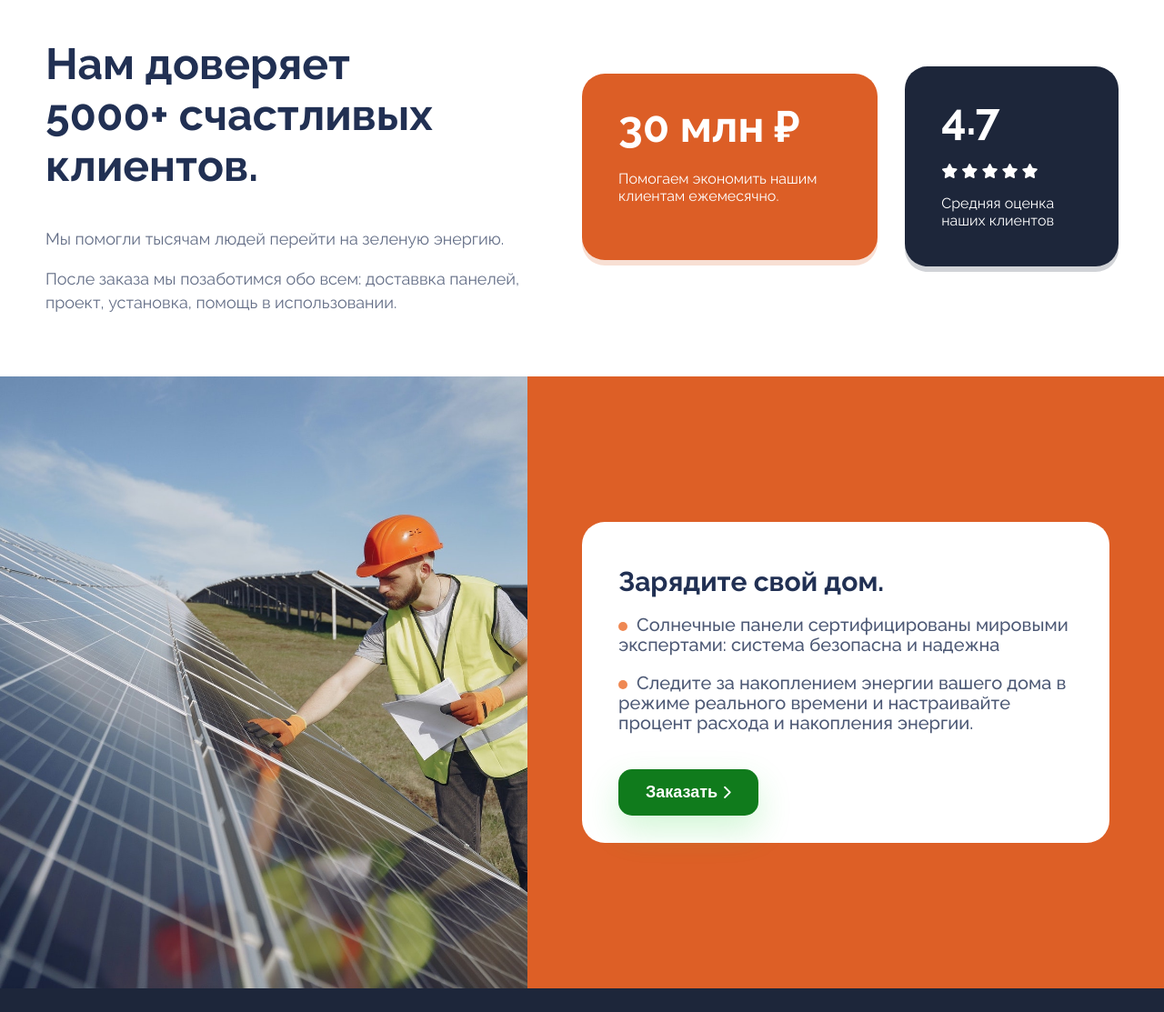
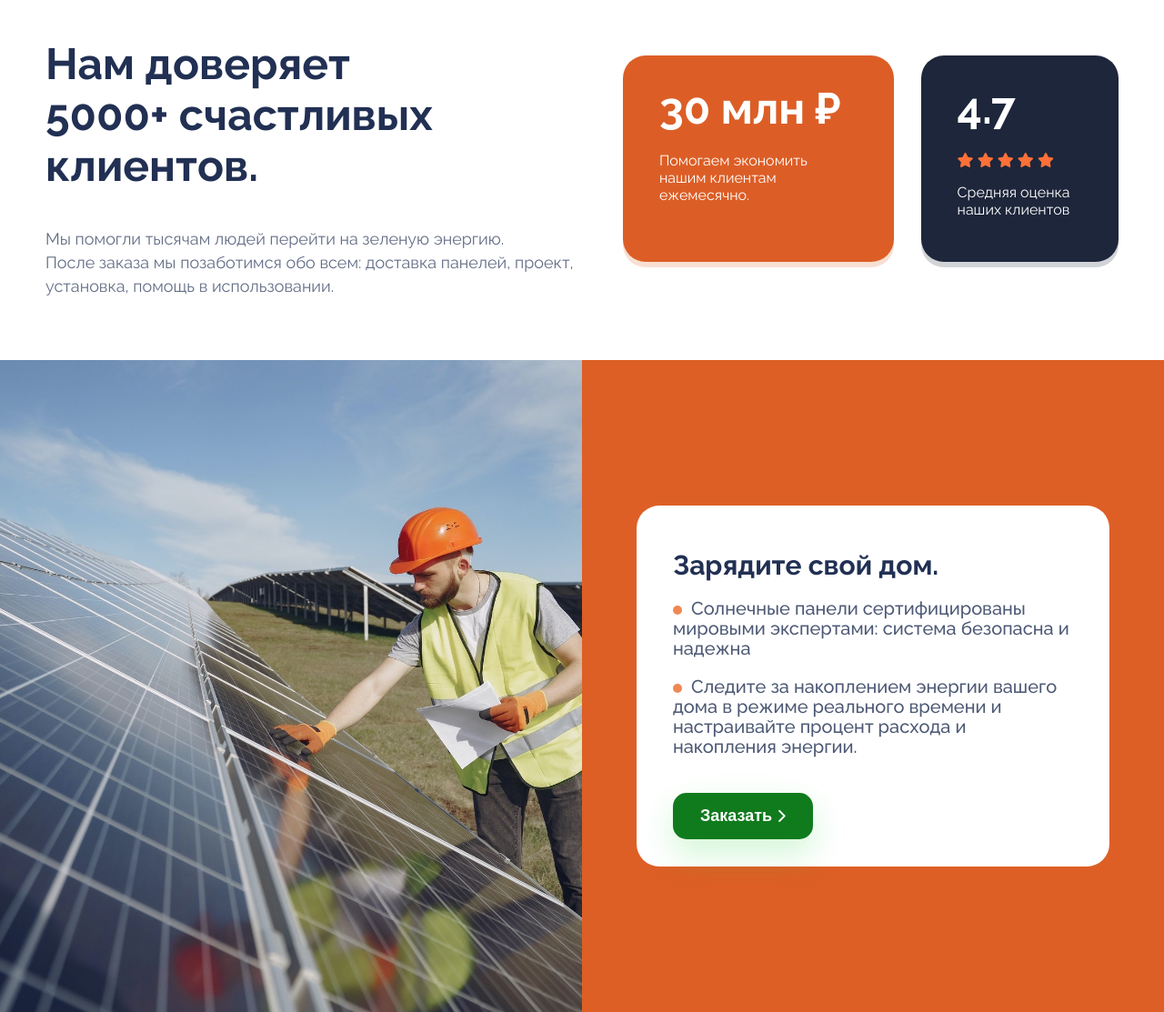
Before and after one commit to KrutoiAlik/green-corp-landing, a plain HTML site: page index.html in a window 1280 px wide. Shown: the part 1321-2434 px from the top of the page at 91% size. Drawn offline with nearby package versions, Linux system fonts and the light colour scheme.

Commit message:
Small fixes

```diff
--- a/index.html
+++ b/index.html
@@ -59,8 +59,8 @@
         <div class="features__feedback">
             <div class="features__feedback-left">
                 <h2>Нам доверяет <br />5000+ счастливых клиентов.</h2>
-                <p>Мы помогли тысячам людей перейти на зеленую энергию.</p>
-                <p>После заказа мы позаботимся обо всем: доставвка панелей, проект, установка, помощь в использовании.
+                <p>Мы помогли тысячам людей перейти на зеленую энергию.<br />
+                    После заказа мы позаботимся обо всем: доставка панелей, проект, установка, помощь в использовании.
                 </p>
             </div>
             <div class="features__feedback-right">
@@ -90,7 +90,8 @@
             <div class="promo__card">
                 <h2>Зарядите свой дом.</h2>
                 <p>Солнечные панели сертифицированы мировыми экспертами: система безопасна и надежна</p>
-                <p>Следите за накоплением энергии вашего дома в режиме реального времени и настраивайте процент расхода и накопления энергии.</p>
+                <p>Следите за накоплением энергии вашего дома в режиме реального времени и настраивайте процент расхода
+                    и накопления энергии.</p>
                 <div class="promo__buttons">
                     <button class="promo__button">Заказать<i class="fa-solid fa-chevron-right"></i></button>
                 </div>
--- a/main.css
+++ b/main.css
@@ -143,16 +143,11 @@ button {
 }
 
 .features__feedback {
-    display: grid;
-    grid-template-columns: repeat(2, 1fr);
-}
-
-.features__feedback div {
-    border-radius: 10px;
+    display: flex;
 }
 
 .features__feedback .features__feedback-left {
-    padding-right: 10px;
+    margin-right: 50px;
 }
 
 .features__feedback .features__feedback-left h2 {
@@ -167,7 +162,6 @@ button {
 
 .features__feedback .features__feedback-right {
     display: flex;
-    justify-content: center;
     align-items: center;
     color: #fff;
 }
@@ -176,7 +170,7 @@ button {
     padding: 30px 40px 25px;
     color: #fff;
     border-radius: 25px;
-    min-height: 150px;
+    height: 50%;
 }
 
 .features__feedback .features__box h3 {
@@ -187,13 +181,17 @@ button {
 
 .features__feedback-right .features__savings-box {
     background: #dc5e26;
-    box-shadow: 0px 6px rgb(221 95 38 / 20%);
+    box-shadow: 0px 6px 0 rgb(221 95 38 / 20%);
     margin-right: 30px;
 }
 
 .features__feedback-right .features__rate-box {
     background: #1D263A;
-    box-shadow: 0px 6px rgb(29 38 58 / 20%);
+    box-shadow: 0px 6px 0 rgb(29 38 58 / 20%);
+}
+
+.stars {
+  color: #ff7039;
 }
 
 .promo {
@@ -201,14 +199,14 @@ button {
 }
 
 .promo__image {
-    flex: 1;
-    background: url('./img/promo.jpg');
+    background-image: url('img/promo.jpg');
+    width: 50%;
+    flex-shrink: 0;
+    background-size: cover;
     background-position: center;
-    background-size: cover;
 }
 
 .promo__right {
-    flex: 1;
     background: #dd5f26;
     padding: 160px 60px;
 }
@@ -411,7 +409,7 @@ input, select {
     }
 
     .features__feedback {
-        grid-template-columns: auto;
+        flex-direction: column;
     }
 
     .features__feedback .features__feedback-left {
@@ -442,7 +440,6 @@ input, select {
     }
 
     .promo__image {
-        flex: auto;
         width: 100%;
         height: 500px;
     }
```
